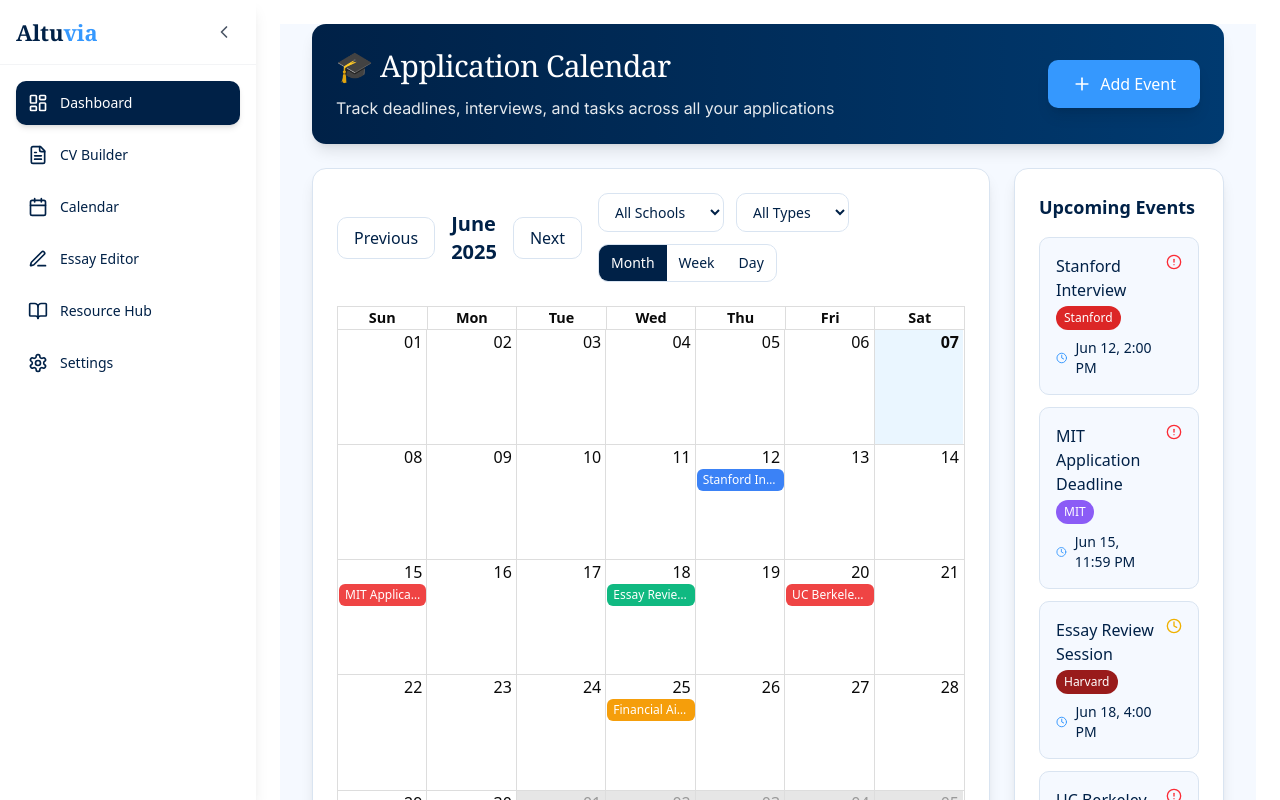
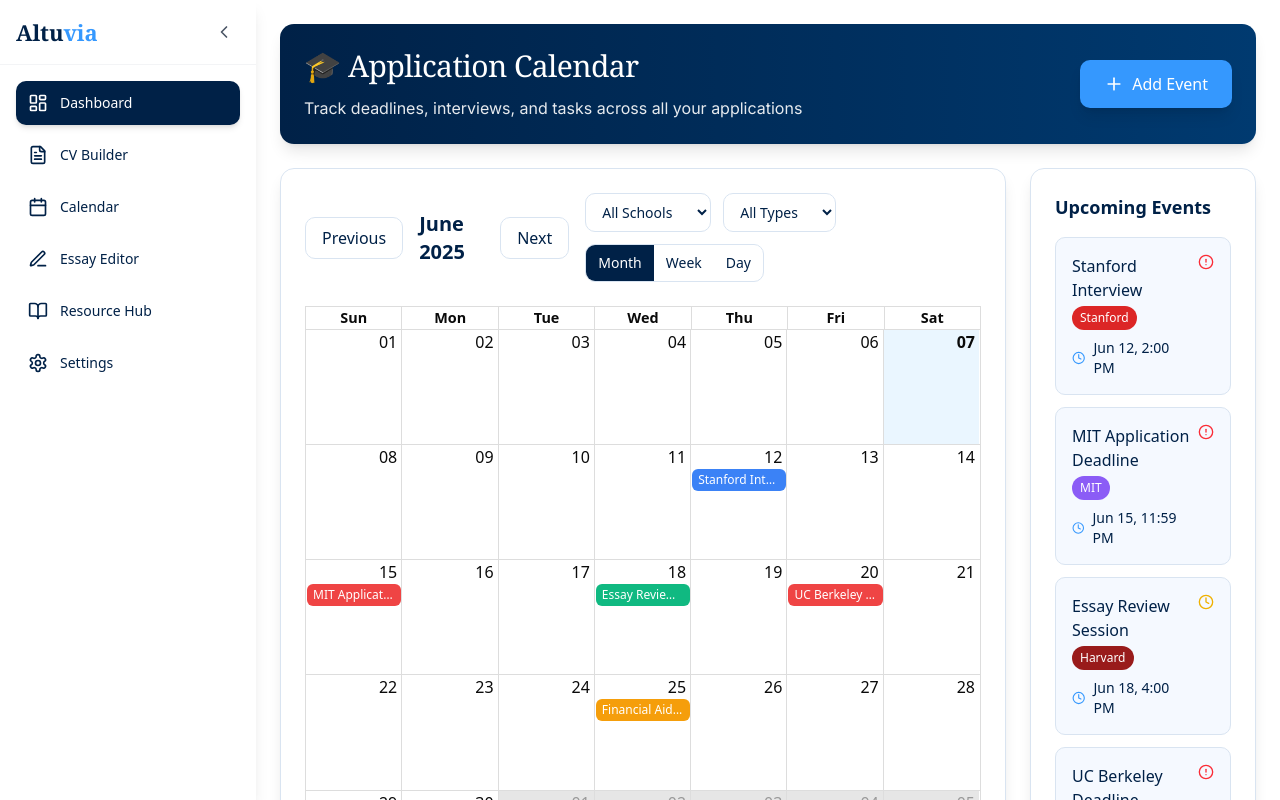
Before and after one commit to sounabh/altuvia, a Next.js app: page /dashboard/calender in a window 1280 px wide. Built offline with nearby package versions, Linux system fonts and the light colour scheme.

Commit message:
calender page padding fix

```diff
--- a/src/app/dashboard/calender/page.js
+++ b/src/app/dashboard/calender/page.js
@@ -285,8 +285,8 @@
   );
 
   return (
-    <div className="min-h-screen bg-[#f5f9ff]">
-      <div className="max-w-7xl mx-auto px-4 sm:px-6 lg:px-8">
+    <div className="min-h-screen ">
+      <div className="max-w-7xl mx-auto  ">
         {/* Header */}
         <div className="bg-gradient-to-r from-[#002147] to-[#003a70] rounded-xl shadow-lg p-6 mb-6">
           <div className="flex flex-col lg:flex-row lg:items-center lg:justify-between gap-4">
```
